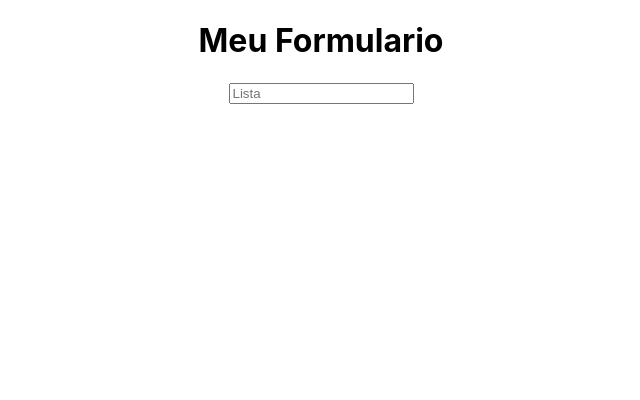
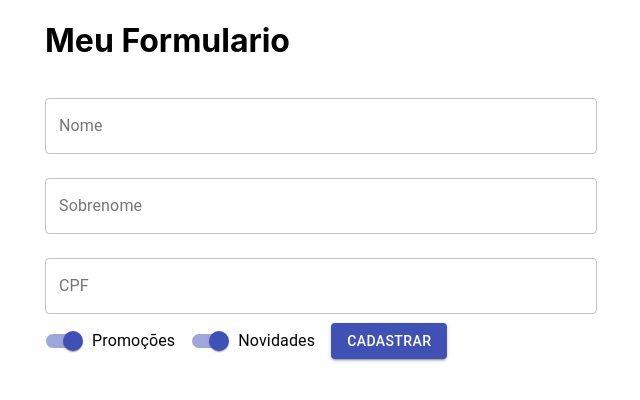
Before and after one commit to TalitaVial/Formulario_Cadastro_ReactJS, a React (Create React App) app: page / in a window 1280 px wide. Shown: the top 400 px of the page, without its empty margins (319-959 px from the left). Built offline with nearby package versions, Linux system fonts and the light colour scheme.

Commit message:
Feat: style>MaterialUI

```diff
--- a/package.json
+++ b/package.json
@@ -3,6 +3,7 @@
   "version": "0.1.0",
   "private": true,
   "dependencies": {
+    "@material-ui/core": "^4.12.4",
     "@testing-library/jest-dom": "^5.16.4",
     "@testing-library/react": "^13.1.1",
     "@testing-library/user-event": "^13.5.0",
--- a/src/App.js
+++ b/src/App.js
@@ -1,12 +1,13 @@
 import './App.css'
 import FormularioCadastro from './componentes/FormularioCadastro/FormularioCadastro'
+import { Container } from '@material-ui/core'
 
 function App() {
   return (
-    <div className="App">
+    <Container maxWidth="sm">
       <h1>Meu Formulario</h1>
       <FormularioCadastro />
-    </div>
+    </Container>
   )
 }
 
--- a/src/componentes/FormularioCadastro/FormularioCadastro.jsx
+++ b/src/componentes/FormularioCadastro/FormularioCadastro.jsx
@@ -1,10 +1,17 @@
 import React from 'react';
+import {Button, TextField, Switch, FormControlLabel} from '@material-ui/core'
+
 
 
 function FormularioCadastro() {
   return (
     <form>
-      <input type="text" placeholder='Lista' />
+      <TextField id='nome' label='Nome' variant='outlined' fullWidth margin='normal'/>
+      <TextField id='sobrenome' label='Sobrenome' variant='outlined' fullWidth margin='normal'/>
+      <TextField id='CPF' label='CPF' variant='outlined' fullWidth margin='normal'/>
+      <FormControlLabel label='Promoções' control={<Switch defaultChecked color='primary' />}/>
+      <FormControlLabel label='Novidades' control={<Switch defaultChecked color='primary' />}/>
+      <Button variant='contained' color='primary'>cadastrar</Button>
     </form>
   );
 }
```
Also changed, not shown: 1 other file (tests, documents, lock files or other folders).
